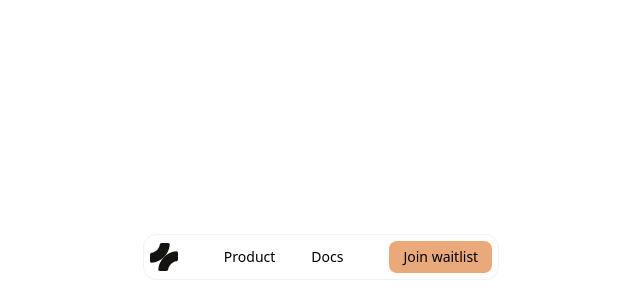
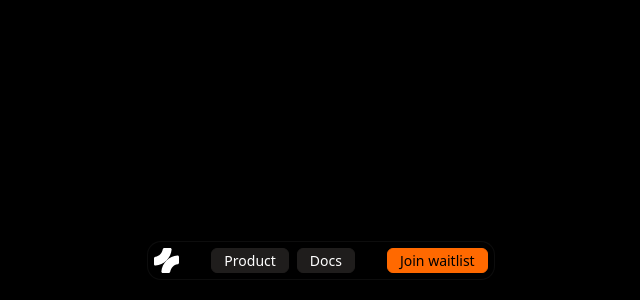
Before and after one commit to jiramo/www, a Next.js app: page / in a window 1280 px wide. Shown: the part 500-800 px from the top of the page, without its empty margins (319-959 px from the left). Built offline with nearby package versions, Linux system fonts and the light colour scheme.

Commit message:
style: update button and nav style

```diff
--- a/app/components/button.tsx
+++ b/app/components/button.tsx
@@ -1,75 +1,67 @@
-type Variant = "default" | "ghost" | "primary";
-type Size = "sm" | "md" | "lg";
+import style from "../styles/button.module.css";
+import clsx from "clsx";
+import { ButtonHTMLAttributes, ReactNode } from "react";
 
-type CommonProps = {
-  variant?: Variant;
-  size?: Size;
+type ButtonVariant = "primary" | "secondary" | "outline";
+type ButtonSize = "sm" | "md" | "lg";
+
+interface ButtonProps extends ButtonHTMLAttributes<HTMLButtonElement> {
+  variant?: ButtonVariant;
+  size?: ButtonSize;
+  children?: ReactNode;
   className?: string;
-  children: React.ReactNode;
-};
+}
 
-type ButtonProps = CommonProps &
-  React.ButtonHTMLAttributes<HTMLButtonElement> & {
-    href?: never;
+export default function Button({
+  variant = "primary",
+  size = "md",
+  children,
+  className,
+  ...props
+}: ButtonProps) {
+  const baseVariantClasses: Record<ButtonVariant, string> = {
+    primary:
+      "bg-orange-500 text-black border border-orange-500 hover:bg-black hover:text-white hover:border-white/20",
+    secondary:
+      "bg-white text-black border border-white hover:bg-black hover:text-white hover:border-white",
+    outline:
+      "bg-[#1f1d1c] text-white border border-[#1f1d1c] hover:bg-white hover:text-black hover:border-black",
   };
 
-type LinkProps = CommonProps &
-  React.AnchorHTMLAttributes<HTMLAnchorElement> & {
-    href: string;
+  const sizeClasses: Record<ButtonSize, string> = {
+    sm: "px-3 h-6.25 text-sm",
+    md: "px-4 py-1 text-md",
+    lg: "px-6 py-2 text-lg",
   };
 
-export type ButtonComponentProps = ButtonProps | LinkProps;
+  const patternStyleMap: Record<ButtonVariant, string> = {
+    primary: style.whiteStripes,
+    secondary: style.whiteStripes,
+    outline: style.blackStripes,
+  };
 
-const baseStyles =
-  "inline-flex items-center justify-center rounded-lg transition-colors focus:outline-none focus-visible:ring-2 focus-visible:ring-black focus-visible:ring-offset-2";
-
-const variantStyles: Record<Variant, string> = {
-  default: "bg-black text-white hover:bg-black/90",
-  ghost: "hover:bg-[#F3F3F3]",
-  primary: "bg-[#E9A97B] text-black hover:bg-[#FB944A]",
-};
-
-const sizeStyles: Record<Size, string> = {
-  sm: "px-2.5 py-1 text-sm",
-  md: "px-3.5 py-1.5 text-sm",
-  lg: "px-5 py-2 text-base",
-};
-
-export function Button(props: ButtonComponentProps) {
-  const {
-    variant = "ghost",
-    size = "md",
-    className = "",
-    children,
-    ...rest
-  } = props;
-
-  const styles = [
-    baseStyles,
-    variantStyles[variant],
-    sizeStyles[size],
-    className,
-  ].join(" ");
-
-  // Link
-  if ("href" in props) {
-    return (
-      <a
-        className={styles}
-        {...(rest as React.AnchorHTMLAttributes<HTMLAnchorElement>)}
-      >
-        {children}
-      </a>
-    );
-  }
-
-  // Button
   return (
     <button
-      className={styles}
-      {...(rest as React.ButtonHTMLAttributes<HTMLButtonElement>)}
+      className={clsx(
+        "group relative overflow-hidden cursor-pointer rounded-md transition-colors duration-300",
+        baseVariantClasses[variant],
+        sizeClasses[size],
+        className
+      )}
+      {...props}
     >
-      {children}
+      <span className="relative z-10">{children}</span>
+
+      <div className="pointer-events-none absolute inset-0 opacity-0 transition-opacity duration-300 group-hover:opacity-15">
+
+        <div
+          className={clsx(
+            style.patternLayer,
+            style.animate,
+            patternStyleMap[variant]
+          )}
+        />
+      </div>
     </button>
   );
 }
--- a/app/components/nav.tsx
+++ b/app/components/nav.tsx
@@ -1,6 +1,6 @@
 import Image from "next/image";
 import Link from "next/link";
-import { Button } from "./button";
+import Button from "./button";
 
 type NavItem = {
   label: string;
@@ -21,23 +21,28 @@ const NAV_ITEMS: NavItem[] = [
 export default function Nav() {
   return (
     <nav className="fixed bottom-5 w-full flex justify-center">
-      <header className="flex items-center gap-8 rounded-[14px] border border-black/5 bg-white p-1.5">
+      <header className="flex items-center gap-8 rounded-[14px] border border-white/5 bg-black p-1.5">
         {/* Logo */}
         <Link href="/" aria-label="Home">
-          <Image src="/logo.svg" width={28} height={28} alt="Logo" />
+          <Image
+            src="/logo.svg"
+            width={25}
+            height={25}
+            alt="Logo"
+          />
         </Link>
 
         {/* Items */}
         <div className="flex items-center gap-2">
           {NAV_ITEMS.map((item) => (
-            <Button key={item.href} href={item.href}>
+            <Button variant="outline" key={item.href} size="sm">
               {item.label}
             </Button>
           ))}
         </div>
 
         {/* CTA */}
-        <Button href="/" variant="primary">
+        <Button variant="primary" size="sm">
           Join waitlist
         </Button>
       </header>
--- a/app/globals.css
+++ b/app/globals.css
@@ -1 +1,6 @@
 @import "tailwindcss";
+
+body {
+    background-color: var(--color-black);
+    color: var(--color-white);
+}
--- a/app/page.tsx
+++ b/app/page.tsx
@@ -2,6 +2,8 @@ import Nav from "./components/nav";
 
 export default function Home() {
   return (
-    <Nav />
+    <>
+      <Nav />
+    </>
   );
 }
--- /dev/null
+++ b/app/styles/button.module.css
@@ -0,0 +1,51 @@
+@keyframes patternMove {
+  0% {
+    transform: translateX(-20px);
+  }
+  100% {
+    transform: translateX(0);
+  }
+}
+
+.patternLayer {
+  position: absolute;
+  top: 0;
+  left: 0;
+  height: 100%;
+
+  width: 200%;
+  background-size: 20px 20px;
+  will-change: transform;
+}
+
+.animate {
+  animation: patternMove 0.5s linear infinite;
+}
+
+.whiteStripes {
+  background-image: linear-gradient(
+    45deg,
+    transparent 40%,
+    white 40%,
+    white 50%,
+    transparent 50%,
+    transparent 90%,
+    white 90%,
+    white 100%
+  );
+  background-size: 10px 10px;
+}
+
+.blackStripes {
+  background-image: linear-gradient(
+    45deg,
+    transparent 40%,
+    black 40%,
+    black 50%,
+    transparent 50%,
+    transparent 90%,
+    black 90%,
+    black 100%
+  );
+  background-size: 10px 10px;
+}
--- a/package.json
+++ b/package.json
@@ -10,6 +10,7 @@
   },
   "dependencies": {
     "@netlify/plugin-nextjs": "^5.15.5",
+    "clsx": "^2.1.1",
     "next": "16.1.4",
     "react": "19.2.3",
     "react-dom": "19.2.3"
```
Also changed, not shown: public/logo.svg, 1 other file (tests, documents, lock files or other folders).
